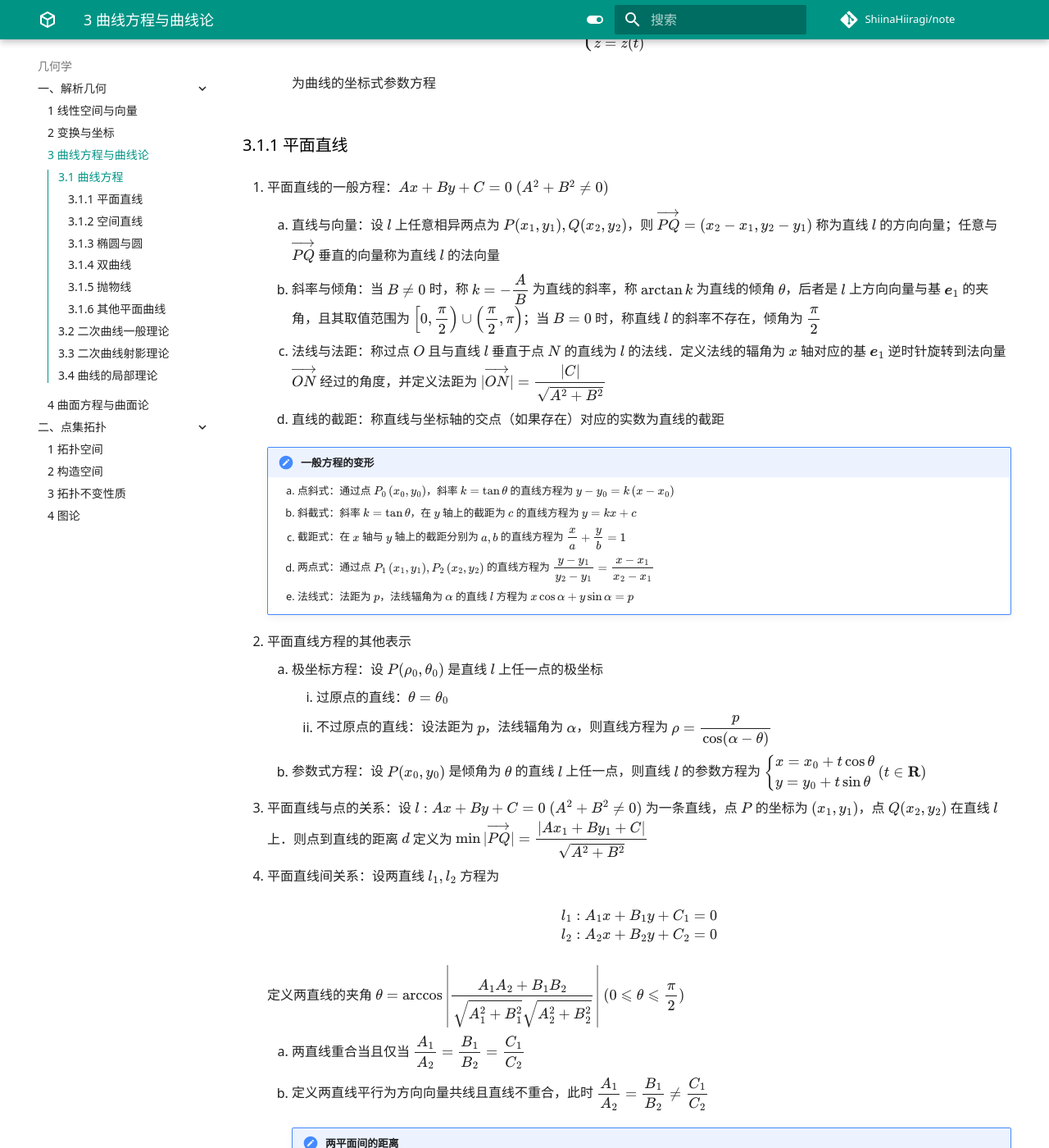
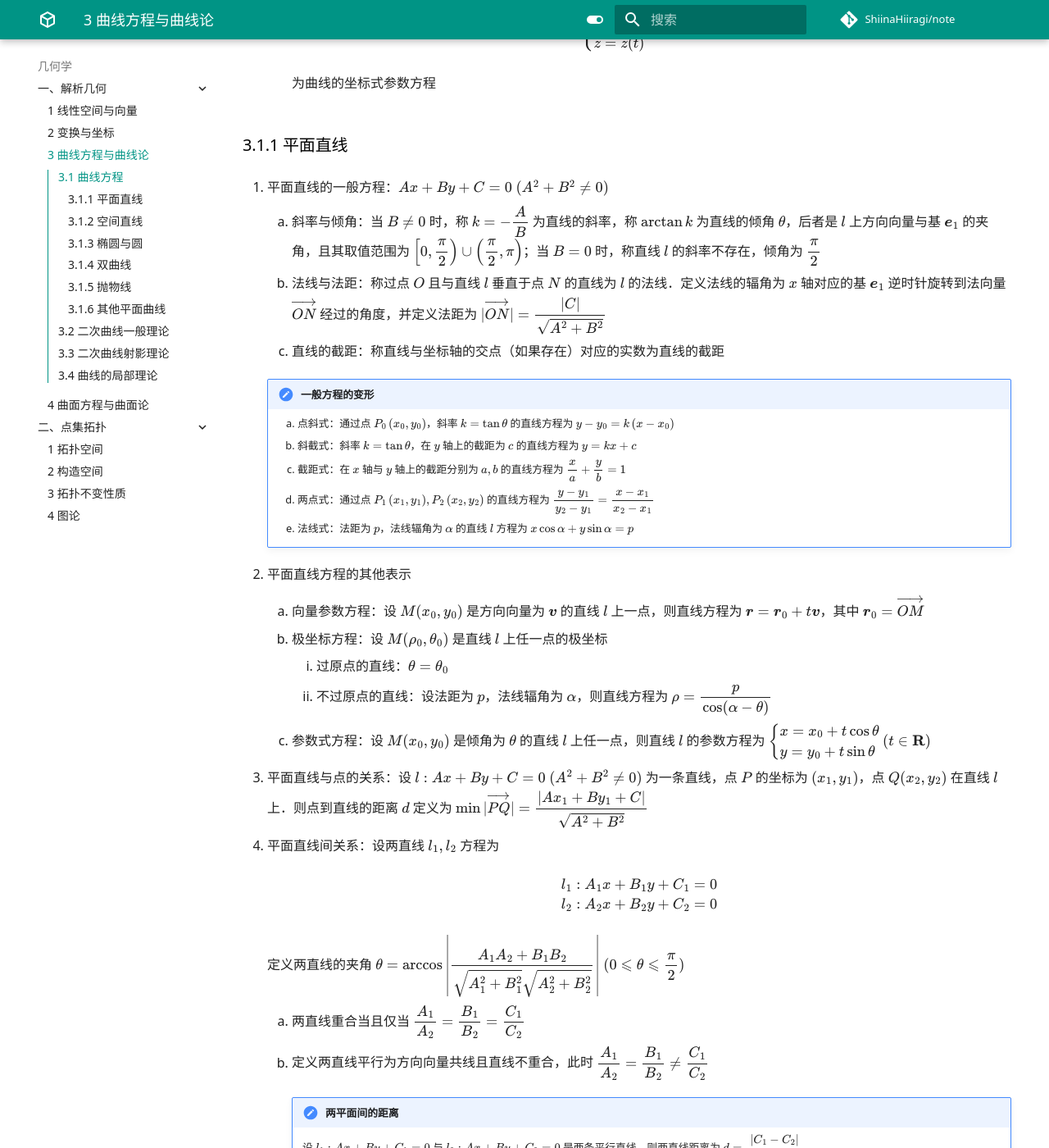
Before and after one commit to ShiinaHiiragi/note, an MkDocs documentation site: the page built from docs/top/anly/curv.md, in a window 1280 px wide and 1400 px high, scrolled down 923 px. Shown: the whole window at 82% size. Built offline with MkDocs 1.6.1 and Material for MkDocs 9.7.7, drawn with Linux system fonts in a browser that asks for light colours; comment, search, counter and statistics services are not loaded; some of the changed text lies outside the part shown.

Commit message:
stage add line

```diff
--- a/docs/top/anly/curv.md
+++ b/docs/top/anly/curv.md
@@ -1,7 +1,7 @@
 # 3 曲线方程与曲线论
 
 ## 3.1 曲线方程
-1. 平面曲线方程：在平面直角坐标系中，若方程 $F(x, y) = 0$ 与曲线 $L$ 有关系：点 $P(x, y)$ 在曲线 $L$ 上当且仅当 $(x, y)$ 满足该方程，则称该方程为 $L$ 的曲线方程
+1. 平面曲线的一般方程：在平面直角坐标系中，若方程 $F(x, y) = 0$ 与曲线 $L$ 有关系：点 $P(x, y)$ 在曲线 $L$ 上当且仅当 $(x, y)$ 满足该方程，则称该方程为 $L$ 的曲线方程
     1. 向量式参数方程：若取 $t \in [a, b]$ 的一切可能取的值，由 $\boldsymbol r(t) = x(t) \boldsymbol e_1 + y(t) \boldsymbol e_2 \ (a \leqslant t \leqslant b)$ 表示的径向量 $\boldsymbol r(t)$ 的终点总在一条曲线上；反之在这条曲线上的任意点总对应着以它为终点的径向量，且该径向量可由 $t$ 的某一值 $t_0\ \left(a \leqslant t_0 \leqslant b\right)$ 完全决定，则称 $\boldsymbol r(t) = x(t) \boldsymbol e_1 + y(t)$ 为曲线的向量式参数方程
     2. 坐标式参数方程：若 $\boldsymbol r(t) = x(t) \boldsymbol e_1 + y(t) \boldsymbol e_2$ 为曲线的向量式参数方程，则称
 
@@ -44,10 +44,9 @@
 
 ### 3.1.1 平面直线
 1. 平面直线的一般方程：$Ax + By + C = 0 \ (A^2 + B^2 \neq 0)$
-    1. 直线与向量：设 $l$ 上任意相异两点为 $P(x_1, y_1), Q(x_2, y_2)$，则 $\overrightarrow{PQ} = (x_2 - x_1, y_2 - y_1)$ 称为直线 $l$ 的方向向量；任意与 $\overrightarrow{PQ}$ 垂直的向量称为直线 $l$ 的法向量
-    2. 斜率与倾角：当 $B \neq 0$ 时，称 $k = -\dfrac{A}{B}$ 为直线的斜率，称 $\arctan k$ 为直线的倾角 $\theta$，后者是 $l$ 上方向向量与基 $\boldsymbol e_1$ 的夹角，且其取值范围为 $\left[\left. 0, \dfrac{\pi}{2}\right)\right. \cup \left( \dfrac{\pi}{2}, \pi\right)$；当 $B = 0$ 时，称直线 $l$ 的斜率不存在，倾角为 $\dfrac{\pi}{2}$
-    3. 法线与法距：称过点 $O$ 且与直线 $l$ 垂直于点 $N$ 的直线为 $l$ 的法线．定义法线的辐角为 $x$ 轴对应的基 $\boldsymbol e_1$ 逆时针旋转到法向量 $\overrightarrow{ON}$ 经过的角度，并定义法距为 $|\overrightarrow{ON}| = \dfrac{\left|C\right|}{\sqrt{A^2+B^2}}$
-    4. 直线的截距：称直线与坐标轴的交点（如果存在）对应的实数为直线的截距
+    1. 斜率与倾角：当 $B \neq 0$ 时，称 $k = -\dfrac{A}{B}$ 为直线的斜率，称 $\arctan k$ 为直线的倾角 $\theta$，后者是 $l$ 上方向向量与基 $\boldsymbol e_1$ 的夹角，且其取值范围为 $\left[\left. 0, \dfrac{\pi}{2}\right)\right. \cup \left( \dfrac{\pi}{2}, \pi\right)$；当 $B = 0$ 时，称直线 $l$ 的斜率不存在，倾角为 $\dfrac{\pi}{2}$
+    2. 法线与法距：称过点 $O$ 且与直线 $l$ 垂直于点 $N$ 的直线为 $l$ 的法线．定义法线的辐角为 $x$ 轴对应的基 $\boldsymbol e_1$ 逆时针旋转到法向量 $\overrightarrow{ON}$ 经过的角度，并定义法距为 $|\overrightarrow{ON}| = \dfrac{\left|C\right|}{\sqrt{A^2+B^2}}$
+    3. 直线的截距：称直线与坐标轴的交点（如果存在）对应的实数为直线的截距
 
     !!! note "一般方程的变形"
         1. 点斜式：通过点 $P_0\left(x_0, y_0\right)$，斜率 $k=\tan \theta$ 的直线方程为 $y-y_0=k\left(x-x_0\right)$
@@ -57,10 +56,11 @@
         5. 法线式：法距为 $p$，法线辐角为 $\alpha$ 的直线 $l$ 方程为 $x \cos \alpha+y \sin \alpha=p$
 
 2. 平面直线方程的其他表示
-    1. 极坐标方程：设 $P(\rho_0, \theta_0)$ 是直线 $l$ 上任一点的极坐标
+    1. 向量参数方程：设 $M(x_0, y_0)$ 是方向向量为 $\boldsymbol v$ 的直线 $l$ 上一点，则直线方程为 $\boldsymbol r = \boldsymbol r_0 + t\boldsymbol v$，其中 $\boldsymbol r_0 = \overrightarrow{OM}$
+    2. 极坐标方程：设 $M(\rho_0, \theta_0)$ 是直线 $l$ 上任一点的极坐标
         1. 过原点的直线：$\theta = \theta_0$
         2. 不过原点的直线：设法距为 $p$，法线辐角为 $\alpha$，则直线方程为 $\rho=\dfrac{p}{\cos (\alpha-\theta)}$
-    2. 参数式方程：设 $P(x_0, y_0)$ 是倾角为 $\theta$ 的直线 $l$ 上任一点，则直线 $l$ 的参数方程为 $\left\{\begin{array}{l} x=x_0+t \cos \theta \\ y=y_0+t \sin \theta \end{array}\right. \ (t \in \mathbf R)$
+    3. 参数式方程：设 $M(x_0, y_0)$ 是倾角为 $\theta$ 的直线 $l$ 上任一点，则直线 $l$ 的参数方程为 $\left\{\begin{array}{l} x=x_0+t \cos \theta \\ y=y_0+t \sin \theta \end{array}\right. \ (t \in \mathbf R)$
 3. 平面直线与点的关系：设 $l: Ax + By + C = 0 \ (A^2 + B^2 \neq 0)$ 为一条直线，点 $P$ 的坐标为 $(x_1, y_1)$，点 $Q(x_2, y_2)$ 在直线 $l$ 上．则点到直线的距离 $d$ 定义为 $\min |\overrightarrow{PQ}| = \dfrac{\left|A x_1+B y_1+C\right|}{\sqrt{A^2+B^2}}$
 4. 平面直线间关系：设两直线 $l_1, l_2$ 方程为
 
@@ -102,7 +102,7 @@
 
     且相交，则记其交线为直线 $l$，上述方程组称为直线的一般方程
 
-    1. 在空间给定了一点 $M(x_0, y_0, z_0)$ 与一个非零向量 $\boldsymbol v = \begin{bmatrix} X & Y & Z \\ \end{bmatrix}^{\mathrm T}$，则通过点 $M$ 且与向量 $\boldsymbol v$ 平行的直线 $l$ 惟一确定．向量 $\boldsymbol v$ 称作直线 $l$ 的方向向量
+    1. 在空间给定了一点 $M(x_0, y_0, z_0)$ 与一个非零方向向量 $\boldsymbol v = \begin{bmatrix} X & Y & Z \\ \end{bmatrix}^{\mathrm T}$，则通过点 $M$ 且与向量 $\boldsymbol v$ 平行的直线 $l$ 惟一确定
         1. 向量式参数方程：$\boldsymbol r = \boldsymbol r_0 + t\boldsymbol v$，其中 $\boldsymbol r_0 = \overrightarrow{OM}$
         2. 坐标式参数方程：
 
```
Also changed, not shown: docs/index.md (+1 -1 lines), docs/top/anly/geom.md (+4 -6 lines).
